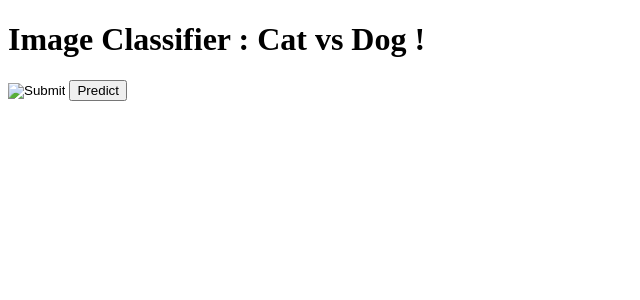
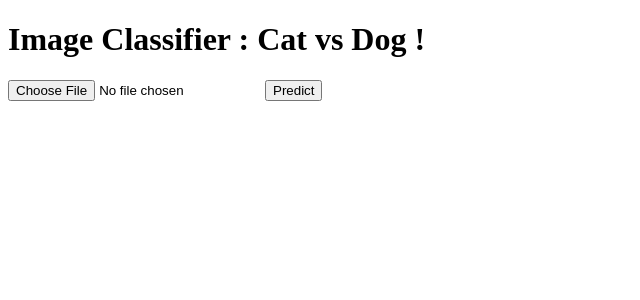
Before and after one commit to tarun36rocker/Deep_Learning-Image_Classifier-CatvsDog, a Flask app: page / in a window 1280 px wide. Shown: the top 300 px of the page, without its empty margins (0-640 px from the left). Run offline with Flask 2, Linux system fonts and the light colour scheme; parts of the project's set-up code (start-up, migrations or seed data) failed here and were passed over.

Commit message:
Update index.html

```diff
--- a/templates/index.html
+++ b/templates/index.html
@@ -18,7 +18,7 @@
 
      <!-- Main Input For Receiving Query to our ML -->
     <form action="{{ url_for('predict')}}"method="post">
-    	<input type="image" name="experience" placeholder="Picture" required="required" />
+    	<input type="file" accept="image/png, image/jpeg , image/jpg " name="experience" placeholder="Picture" required="required"  />
         <button type="submit" class="btn btn-primary btn-block btn-large">Predict</button>
     </form>
 
```
